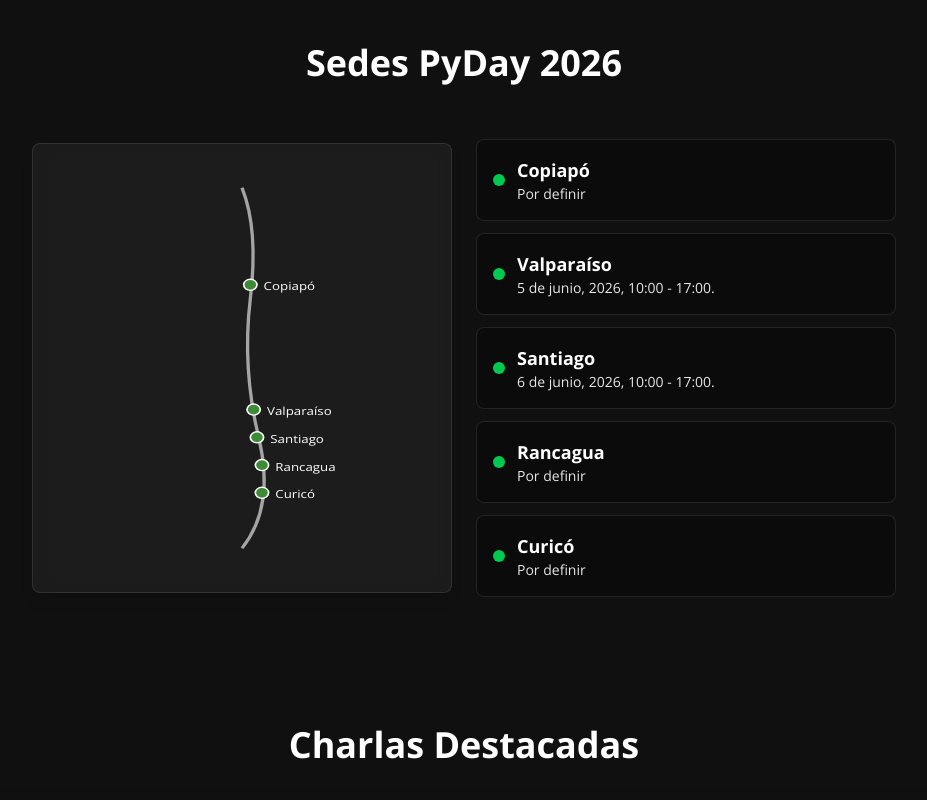
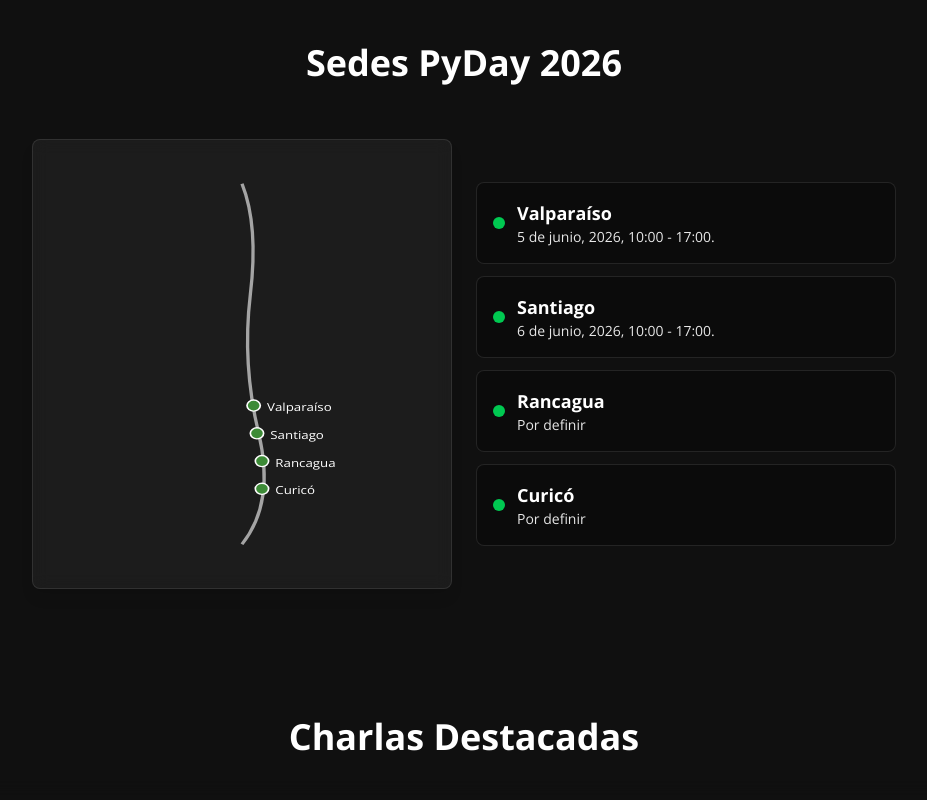
Before and after one commit to python-chile/pydaydotcl, a Next.js app: page / in a window 1280 px wide. Shown: the part 800-1600 px from the top of the page, without its empty margins (176-1103 px from the left). Built offline with nearby package versions, Linux system fonts and the light colour scheme.

Commit message:
Add links eb and minor fixes

```diff
--- a/src/app/globals.css
+++ b/src/app/globals.css
@@ -169,6 +169,7 @@ body {
   .sponsor-logo {
     filter: brightness(115%) contrast(105%) drop-shadow(0 2px 4px rgba(0, 0, 0, 0.2));
     transition: all 0.3s ease;
+    aspect-ratio: 1;
   }
 
   .sponsor-logo:hover {
@@ -307,5 +308,4 @@ body {
     padding: 16px;
     background: #000;
   }
-
 }
--- a/src/app/sponsors/components/SponsorLogo.js
+++ b/src/app/sponsors/components/SponsorLogo.js
@@ -26,7 +26,7 @@ export default function SponsorLogo({ src, alt, className, url, importance = "me
       />
 
       {/* Contenedor de imagen - sin padding adicional */}
-      <div className="relative z-10 flex items-center justify-center h-full">
+      <div className="relative z-10 flex items-center justify-center h-full sponsor-logo">
         <Image
           src={src}
           alt={alt}
--- a/src/data/cities.js
+++ b/src/data/cities.js
@@ -1,33 +1,6 @@
 import allTalks from "./talks";
 
 const cityData = {
-  copiapo: {
-    name: "Copiapó",
-    date: "Por definir",
-    slug: "copiapo",
-    mapCoords: { x: 55, y: 90 },
-    venue: "Inacap sede Copiapó",
-    address: "Yumbel 650, Auditorio Edificio B, Copiapó, Chile",
-    image: "/images/cities/copiapo.webp",
-    logo: "/images/logos/pyday_copiapo.webp",
-    mapUrl: "https://maps.app.goo.gl/gYxNT6EVaSFsDBT99",
-    embedMap:
-      "https://www.google.com/maps/embed?pb=!1m14!1m8!1m3!1d2579.0365694907086!2d-70.33317677653373!3d-27.360827873691527!3m2!1i1024!2i768!4f13.1!3m3!1m2!1s0x9698047547c01749%3A0xb972b1fd182ecc29!2sINACAP%20Sede%20B!5e0!3m2!1ses!2scl!4v1746042745132!5m2!1ses!2scl",
-    transportation: [
-      "Microbuses: Líneas 1, 12, 2, 4, 5 desde el centro",
-      "Estacionamiento gratuito disponible en el campus",
-    ],
-    introduction: {
-      title: "¡Un Día de Python y Mucha Diversión en PyDay Copiapó 2026!",
-      description: "Únete a la tercera edición de este emocionante evento en INACAP sede Copiapó. Disfruta de charlas inspiradoras y un workshop interactivo donde estudiantes, docentes y entusiastas de la región compartirán conocimientos en un ambiente colaborativo y lleno de energía. PyDay Copiapó 2026 es tu oportunidad para aprender, conectar e inspirarte con el poder de Python.",
-      participationInfo: "Participar te permitirá: adquirir nuevas habilidades, conectar con la comunidad tecnológica y descubrir cómo Python puede transformar tu futuro. ¡Te esperamos!",
-      campusImage: "/images/campus/Inacap_Copiapo.webp",
-    },
-    registrationLink:"",
-    registrationStatus: "",
-    talkProposalLink: "",
-    schedule: allTalks.filter((talk) => talk.city === "copiapo"),
-  },
   valparaiso: {
     name: "Valparaíso",
     date: "5 de junio, 2026, 10:00 - 17:00.",
@@ -55,8 +28,8 @@ const cityData = {
       participationInfo: "Participar te permitirá: adquirir nuevas habilidades, conectar con la comunidad tecnológica y descubrir cómo Python puede transformar tu futuro.  ¡No te lo pierdas!",
       campusImage: "/images/campus/utfsm-campus.webp",
     },
-    registrationLink:"",
-    registrationStatus: "upcoming", // <--- agregas esto solo si los cupos están por agotarse
+    registrationLink:"https://www.eventbrite.com/e/1987656829082",
+    registrationStatus: "open",
     talkProposalLink: "https://sessionize.com/pyday-valparaiso-2026/",
     schedule: allTalks.filter((talk) => talk.city === "valparaiso"),
   },
@@ -82,8 +55,8 @@ const cityData = {
       participationInfo: "Participar te permitirá: adquirir nuevas habilidades, conectar con la comunidad tecnológica local y descubrir cómo Python puede transformar tu futuro. ¡No te lo puedes perder!",
       campusImage: "/images/campus/inacap-santiago.webp",
     },
-    registrationLink:"",
-    registrationStatus: "upcoming", // <--- agregas esto solo si los cupos están agotados
+    registrationLink:"https://www.eventbrite.com/e/1987656787959",
+    registrationStatus: "open",
     talkProposalLink: "https://sessionize.com/pyday-santiago-2026/",
     schedule: allTalks.filter((talk) => talk.city === "santiago"),
   },
@@ -115,7 +88,7 @@ const cityData = {
       campusImage: "/images/campus/rancagua.webp",
     },
     registrationLink:"",
-    registrationStatus: "upcoming", // <--- agregas esto solo si los cupos están por agotarse
+    registrationStatus: "upcoming",
     talkProposalLink: "https://sessionize.com/pyday-rancagua-2026/",
     schedule: allTalks.filter((talk) => talk.city === "rancagua"),
   },
@@ -143,7 +116,7 @@ const cityData = {
       campusImage: "/images/campus/curico.webp",
     },
     registrationLink:"",
-    registrationStatus: "upcoming", // <--- agregas esto solo si los cupos están por agotarse
+    registrationStatus: "upcoming",
     talkProposalLink: "https://sessionize.com/pyday-curico-2026/",
     schedule: allTalks.filter((talk) => talk.city === "curico"),
   },
--- a/src/data/sponsors.js
+++ b/src/data/sponsors.js
@@ -32,7 +32,7 @@ const organizers = [
   {
     _id: 3,
     name: "Universidad de O'Higgins",
-    url: "https://usm.cl",
+    url: "https://uoh.cl",
     logo: {
       asset: {
         url: "/images/sponsors/uoh.webp"
```
